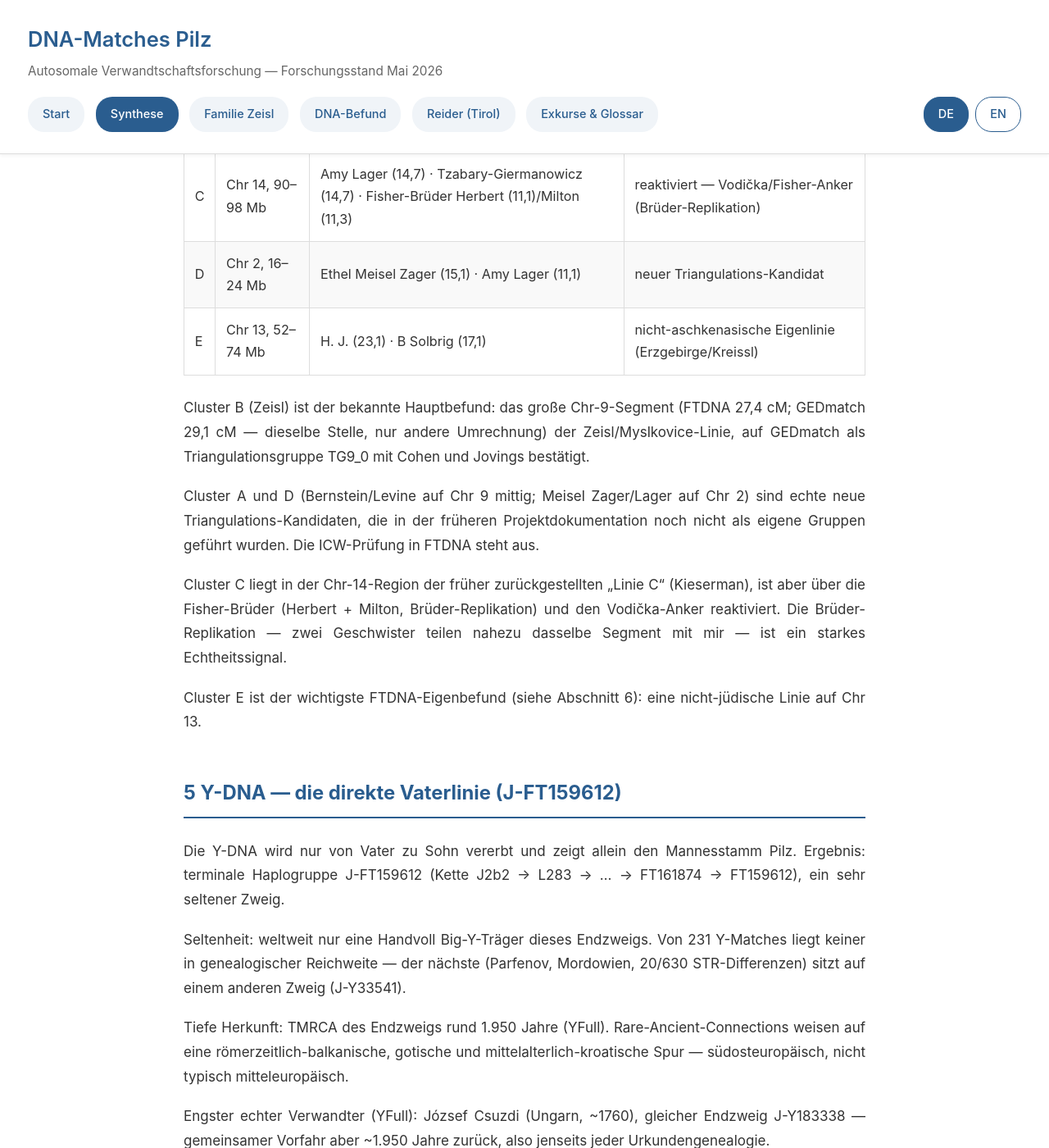
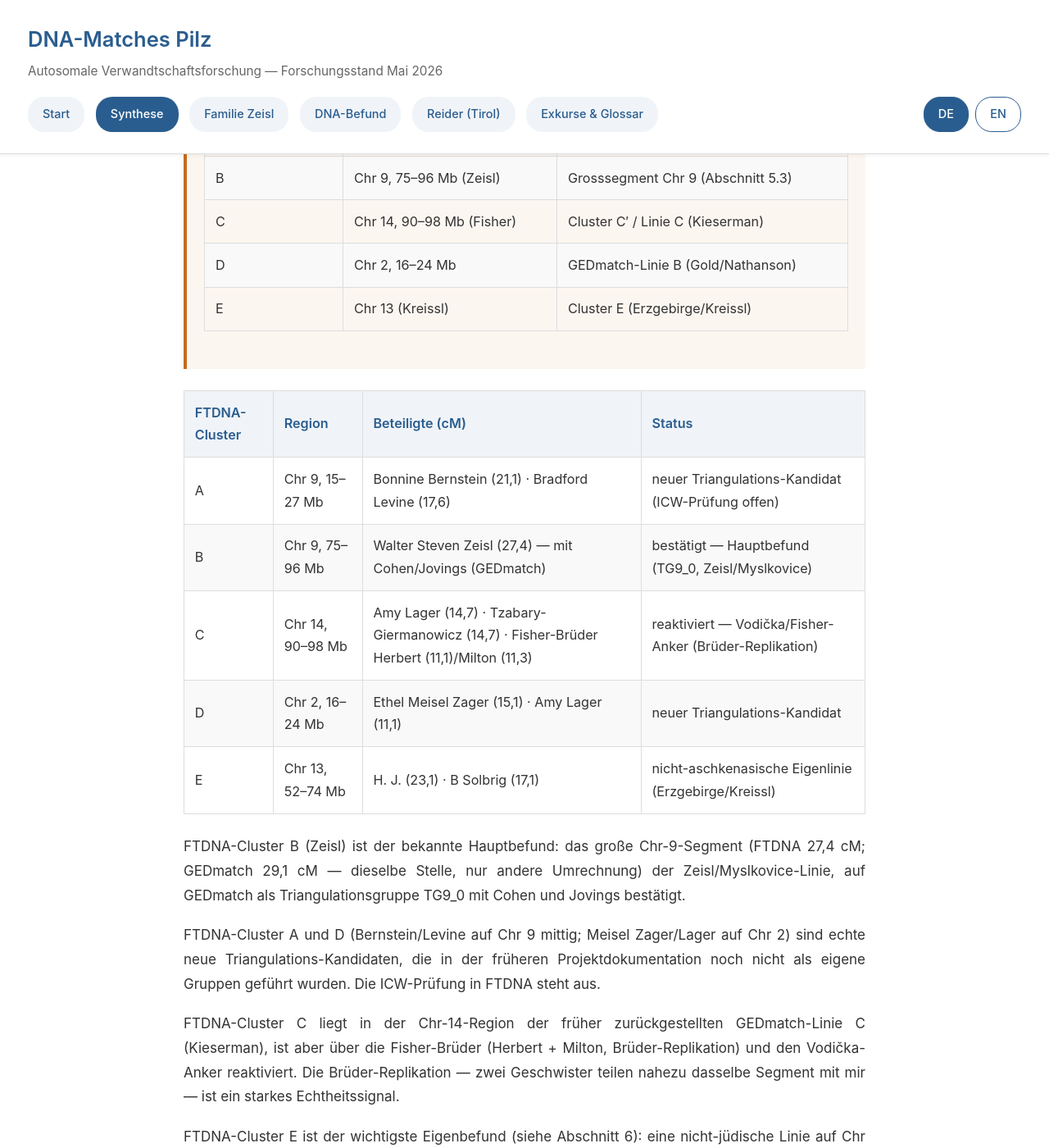
Before and after one commit to pilzchronik/dna-matches, a Jekyll site: the page built from familytreedna.html, in a window 1280 px wide and 1400 px high, scrolled down 5660 px. Shown: the whole window at 82% size. Built offline with Jekyll 4.4.1, drawn with Linux system fonts in a browser that asks for light colours; some of the changed text lies outside the part shown.

Commit message:
Perspektive, Theresia ~1749, Sovínky-Widerspruch, Cluster-Buchstaben neu

```diff
--- a/familytreedna.html
+++ b/familytreedna.html
@@ -59,7 +59,7 @@ en_url: /en/familytreedna.html
             <h4>4.1  Live-Top-Matches (Stand 13.6.2026)</h4>
 
             <table>
-                <thead><tr><th>Match</th><th>cM</th><th>Längstes</th><th>Cluster / Einordnung</th></tr></thead>
+                <thead><tr><th>Match</th><th>cM</th><th>Längstes</th><th>FTDNA-Cluster / Einordnung</th></tr></thead>
                 <tbody>
                     <tr><td>H. J.</td><td>32</td><td>23</td><td>Cluster E (nicht-aschkenasisch, R-L2)</td></tr>
                     <tr><td>Bradford Levine</td><td>29</td><td>18</td><td>Cluster A</td></tr>
@@ -94,7 +94,7 @@ en_url: /en/familytreedna.html
             <p>FTDNAs Stärke ist die Verortung. Die ausgewerteten Schlüssel-Treffer mit Segmentdaten:</p>
 
             <table>
-                <thead><tr><th>Match</th><th>Chr</th><th>cM</th><th>Cluster / Einordnung</th></tr></thead>
+                <thead><tr><th>Match</th><th>Chr</th><th>cM</th><th>FTDNA-Cluster / Einordnung</th></tr></thead>
                 <tbody>
                     <tr><td>H. J.</td><td>13 + 10</td><td>31,9</td><td>nicht-aschkenasisch (R-L2), Cluster E — engster Einzelmatch</td></tr>
                     <tr><td>Walter Steven Zeisl</td><td>9</td><td>27,4</td><td>Zeisl/Myslkovice, Cluster B (TG9_0)</td></tr>
@@ -106,10 +106,24 @@ en_url: /en/familytreedna.html
                 </tbody>
             </table>
 
-            <h3>4.3  Die fünf Cluster</h3>
+            <h3>4.3  Die fünf FTDNA-Cluster (A–E)</h3>
+
+            <div class="fact-box warm">
+                <strong>⚠ Zwei Buchstaben-Systeme — nicht verwechseln:</strong> Diese Seite nutzt die <strong>FTDNA-Cluster (A–E)</strong> aus dem Chromosomen-Browser; die <a href="dna-befund.html#triangulation">DNA-Befund-Seite</a> nutzt die <strong>GEDmatch-Linien (A–D)</strong> aus der Triangulation. <em>Gleiche Buchstaben meinen nicht dasselbe.</em> Wo sich die Loci decken:
+                <table style="margin-top:0.6rem;">
+                    <thead><tr><th>FTDNA-Cluster</th><th>Region</th><th>≈ GEDmatch-Befund</th></tr></thead>
+                    <tbody>
+                        <tr><td>A</td><td>Chr 9, 15–27 Mb</td><td>kein direktes Gegenstück</td></tr>
+                        <tr><td>B</td><td>Chr 9, 75–96 Mb (Zeisl)</td><td>Grosssegment Chr 9 (Abschnitt 5.3)</td></tr>
+                        <tr><td>C</td><td>Chr 14, 90–98 Mb (Fisher)</td><td>Cluster C′ / Linie C (Kieserman)</td></tr>
+                        <tr><td>D</td><td>Chr 2, 16–24 Mb</td><td>GEDmatch-Linie B (Gold/Nathanson)</td></tr>
+                        <tr><td>E</td><td>Chr 13 (Kreissl)</td><td>Cluster E (Erzgebirge/Kreissl)</td></tr>
+                    </tbody>
+                </table>
+            </div>
 
             <table>
-                <thead><tr><th></th><th>Region</th><th>Beteiligte (cM)</th><th>Status</th></tr></thead>
+                <thead><tr><th>FTDNA-Cluster</th><th>Region</th><th>Beteiligte (cM)</th><th>Status</th></tr></thead>
                 <tbody>
                     <tr><td>A</td><td>Chr 9, 15–27 Mb</td><td>Bonnine Bernstein (21,1) · Bradford Levine (17,6)</td><td>neuer Triangulations-Kandidat (ICW-Prüfung offen)</td></tr>
                     <tr><td>B</td><td>Chr 9, 75–96 Mb</td><td>Walter Steven Zeisl (27,4) — mit Cohen/Jovings (GEDmatch)</td><td>bestätigt — Hauptbefund (TG9_0, Zeisl/Myslkovice)</td></tr>
@@ -119,10 +133,10 @@ en_url: /en/familytreedna.html
                 </tbody>
             </table>
 
-            <p>Cluster B (Zeisl) ist der bekannte Hauptbefund: das große Chr-9-Segment (FTDNA 27,4 cM; GEDmatch 29,1 cM — dieselbe Stelle, nur andere Umrechnung) der Zeisl/Myslkovice-Linie, auf GEDmatch als Triangulationsgruppe TG9_0 mit Cohen und Jovings bestätigt.</p>
-            <p>Cluster A und D (Bernstein/Levine auf Chr 9 mittig; Meisel Zager/Lager auf Chr 2) sind echte neue Triangulations-Kandidaten, die in der früheren Projektdokumentation noch nicht als eigene Gruppen geführt wurden. Die ICW-Prüfung in FTDNA steht aus.</p>
-            <p>Cluster C liegt in der Chr-14-Region der früher zurückgestellten „Linie C“ (Kieserman), ist aber über die Fisher-Brüder (Herbert + Milton, Brüder-Replikation) und den Vodička-Anker reaktiviert. Die Brüder-Replikation — zwei Geschwister teilen nahezu dasselbe Segment mit mir — ist ein starkes Echtheitssignal.</p>
-            <p>Cluster E ist der wichtigste FTDNA-Eigenbefund (siehe Abschnitt 6): eine nicht-jüdische Linie auf Chr 13.</p>
+            <p>FTDNA-Cluster B (Zeisl) ist der bekannte Hauptbefund: das große Chr-9-Segment (FTDNA 27,4 cM; GEDmatch 29,1 cM — dieselbe Stelle, nur andere Umrechnung) der Zeisl/Myslkovice-Linie, auf GEDmatch als Triangulationsgruppe TG9_0 mit Cohen und Jovings bestätigt.</p>
+            <p>FTDNA-Cluster A und D (Bernstein/Levine auf Chr 9 mittig; Meisel Zager/Lager auf Chr 2) sind echte neue Triangulations-Kandidaten, die in der früheren Projektdokumentation noch nicht als eigene Gruppen geführt wurden. Die ICW-Prüfung in FTDNA steht aus.</p>
+            <p>FTDNA-Cluster C liegt in der Chr-14-Region der früher zurückgestellten GEDmatch-Linie C (Kieserman), ist aber über die Fisher-Brüder (Herbert + Milton, Brüder-Replikation) und den Vodička-Anker reaktiviert. Die Brüder-Replikation — zwei Geschwister teilen nahezu dasselbe Segment mit mir — ist ein starkes Echtheitssignal.</p>
+            <p>FTDNA-Cluster E ist der wichtigste Eigenbefund (siehe Abschnitt 6): eine nicht-jüdische Linie auf Chr 13.</p>
         </section>
         <section>
             <h2>5  Y-DNA — die direkte Vaterlinie (J-FT159612)</h2>
```
Also changed, not shown: dna-befund.html (+11 -7 lines), en/dna-befund.html (+11 -7 lines), en/familytreedna.html (+22 -8 lines).
